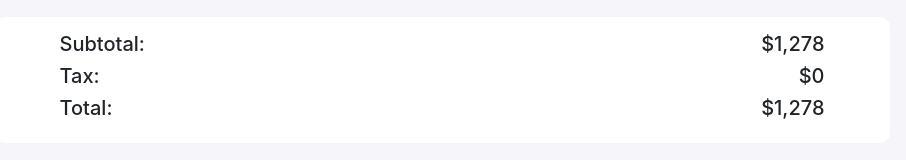
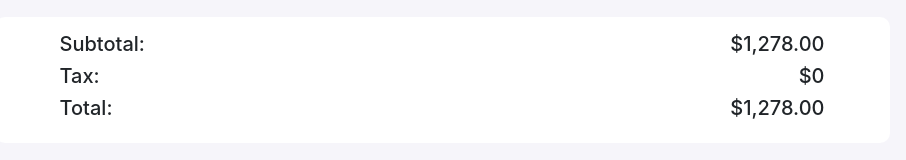
Before and after one commit to Prodip2416/shopping-cart, a plain HTML site: page index.html in a window 1280 px wide. Both pictures are taken after a click on the button 748 px from the left and 242 px from the top of the page. Shown: the part 512-672 px from the top of the page, without its empty margins (198-1104 px from the left). Drawn offline with nearby package versions, Linux system fonts and the light colour scheme.

Commit message:
done yahhhhhhhhhhhhhhhhhhhhhhhhhhh

```diff
--- a/index.html
+++ b/index.html
@@ -66,9 +66,9 @@
                      </div>
 
                      <div class="col-md-4 status">
-                        <h5>$1,278</h5>
+                        <h5> <span id="subTotal$">$</span> <span id="subTotal">1,278</span> </h5>
                         <h5>$0</h5>
-                        <h5>$1,278</h5>
+                        <h5><span id="total$">$</span><span id="total">1,278</span></h5>
                      </div>
                   </div>
                </div>
@@ -111,7 +111,21 @@
             document.getElementById(priceSpan).innerText = price;
             alert('Purchase value can\'t a negative or zero number.');
          }
+
+         var subTotal = parseInt(document.getElementById("iPhonePrice").innerText);
+         subTotal += parseInt(document.getElementById("iPhoneCoverPrice").innerText);
+         document.getElementById("subTotal").innerText = formatter.format(subTotal);
+         document.getElementById("total").innerText = formatter.format(subTotal);
+         document.getElementById("subTotal$").style.display="none";
+         document.getElementById("total$").style.display="none";
       }
+
+      const formatter = new Intl.NumberFormat('en-US', {
+         style: 'currency',
+         currency: 'USD',
+         minimumFractionDigits: 2
+      })
+
    </script>
 </body>
 
```
